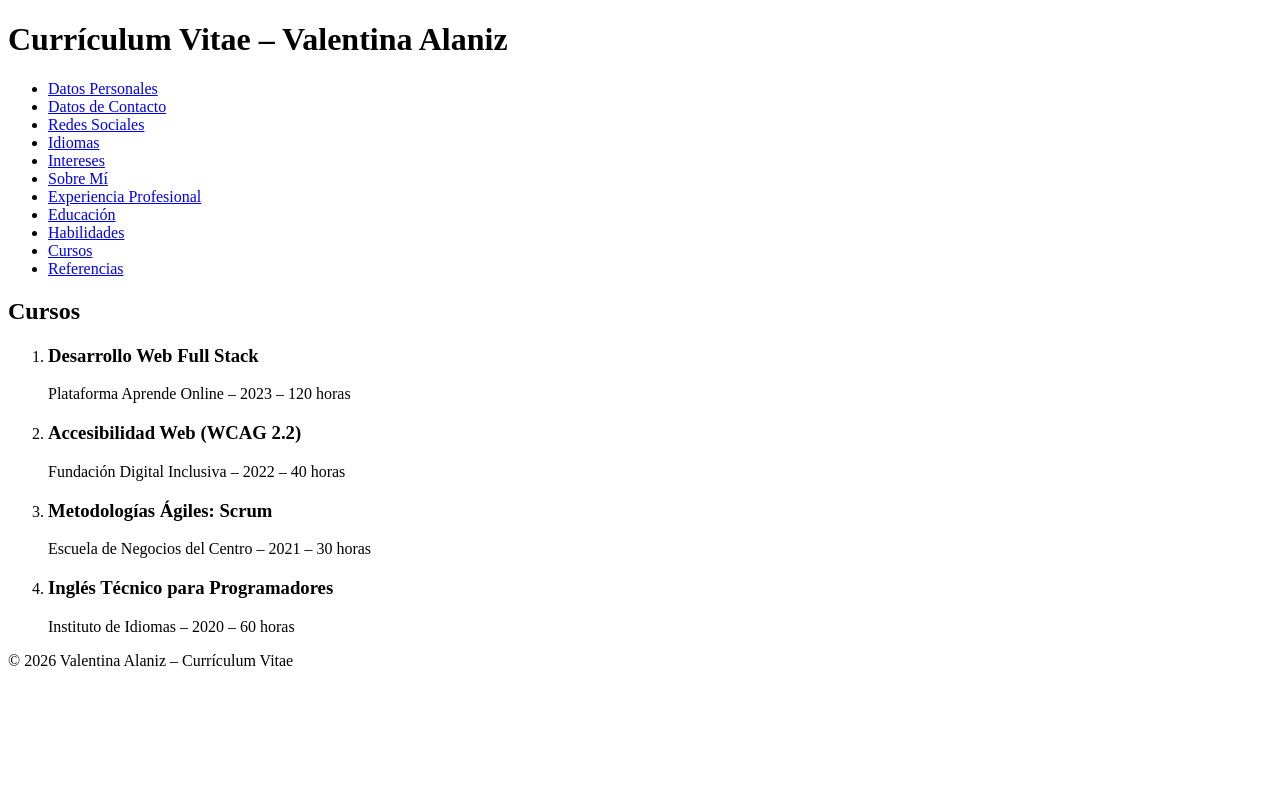
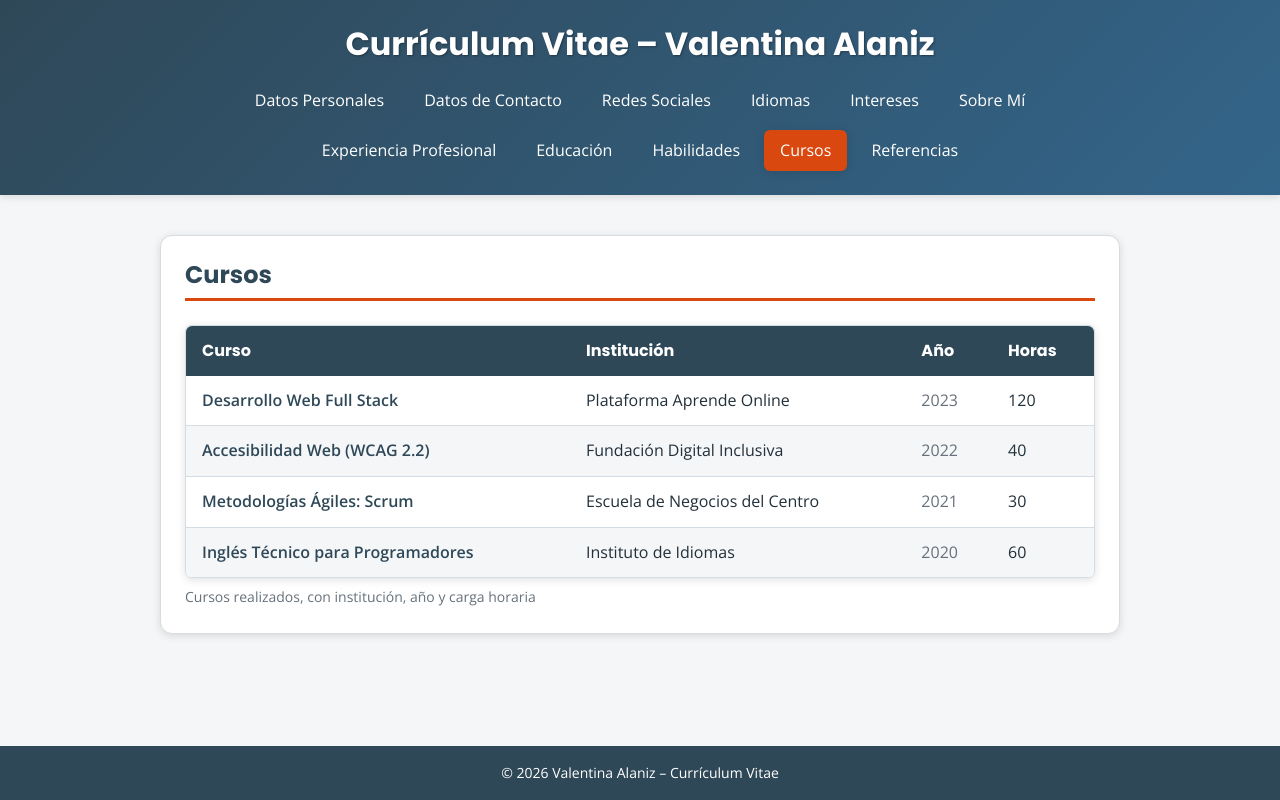
Before and after one commit to valeeAlaniz/curriculum-html, a plain HTML site: page cursos.html in a window 1280 px wide. Drawn offline with nearby package versions, Linux system fonts and the light colour scheme.

Commit message:
Reto 2: estilos CSS

```diff
--- a/cursos.html
+++ b/cursos.html
@@ -4,6 +4,7 @@
   <meta charset="UTF-8">
   <meta name="viewport" content="width=device-width, initial-scale=1.0">
   <title>Cursos | Currículum de Valentina Alaniz</title>
+  <link rel="stylesheet" href="estilos.css">
 </head>
 <body>
   <header>
@@ -19,7 +20,7 @@
         <li><a href="experiencia.html">Experiencia Profesional</a></li>
         <li><a href="educacion.html">Educación</a></li>
         <li><a href="habilidades.html">Habilidades</a></li>
-        <li><a href="cursos.html">Cursos</a></li>
+        <li><a href="cursos.html" aria-current="page">Cursos</a></li>
         <li><a href="referencias.html">Referencias</a></li>
       </ul>
     </nav>
@@ -28,24 +29,43 @@
   <main>
     <section>
       <h2>Cursos</h2>
-      <ol>
-        <li>
-          <h3>Desarrollo Web Full Stack</h3>
-          <p>Plataforma Aprende Online – <time datetime="2023">2023</time> – 120 horas</p>
-        </li>
-        <li>
-          <h3>Accesibilidad Web (WCAG 2.2)</h3>
-          <p>Fundación Digital Inclusiva – <time datetime="2022">2022</time> – 40 horas</p>
-        </li>
-        <li>
-          <h3>Metodologías Ágiles: Scrum</h3>
-          <p>Escuela de Negocios del Centro – <time datetime="2021">2021</time> – 30 horas</p>
-        </li>
-        <li>
-          <h3>Inglés Técnico para Programadores</h3>
-          <p>Instituto de Idiomas – <time datetime="2020">2020</time> – 60 horas</p>
-        </li>
-      </ol>
+      <table>
+        <caption>Cursos realizados, con institución, año y carga horaria</caption>
+        <thead>
+          <tr>
+            <th scope="col">Curso</th>
+            <th scope="col">Institución</th>
+            <th scope="col">Año</th>
+            <th scope="col">Horas</th>
+          </tr>
+        </thead>
+        <tbody>
+          <tr>
+            <th scope="row">Desarrollo Web Full Stack</th>
+            <td>Plataforma Aprende Online</td>
+            <td><time datetime="2023">2023</time></td>
+            <td>120</td>
+          </tr>
+          <tr>
+            <th scope="row">Accesibilidad Web (WCAG 2.2)</th>
+            <td>Fundación Digital Inclusiva</td>
+            <td><time datetime="2022">2022</time></td>
+            <td>40</td>
+          </tr>
+          <tr>
+            <th scope="row">Metodologías Ágiles: Scrum</th>
+            <td>Escuela de Negocios del Centro</td>
+            <td><time datetime="2021">2021</time></td>
+            <td>30</td>
+          </tr>
+          <tr>
+            <th scope="row">Inglés Técnico para Programadores</th>
+            <td>Instituto de Idiomas</td>
+            <td><time datetime="2020">2020</time></td>
+            <td>60</td>
+          </tr>
+        </tbody>
+      </table>
     </section>
   </main>
 
--- /dev/null
+++ b/estilos.css
@@ -0,0 +1,387 @@
+@import url("https://fonts.googleapis.com/css2?family=Open+Sans:wght@400;600&family=Poppins:wght@500;600;700&display=swap");
+
+   /*VARIABLES*/
+   :root {
+     /* Colores */
+     --color-primario: #2f4858;
+     --color-secundario: #33658a;
+     --color-activo: #d9480f;
+     --color-desactivo: #66717b;
+     --color-fondo: #f4f6f8;
+     --color-superficie: #ffffff;
+     --color-borde: #d5dce2;
+     --color-fila-hover: #e3ebf1;
+     --color-texto-claro: #ffffff;
+
+     /* Body */
+     --body-fondo: var(--color-fondo);
+     --body-color-texto: #22303a;
+     --body-fuente: "Open Sans", sans-serif;
+     --body-tamano: 1rem;
+     --body-interlineado: 1.6;
+     --body-margen: 0;
+     --body-padding: 0;
+
+     /* Textos */
+     --titulo-fuente: "Poppins", sans-serif;
+     --titulo-color: var(--color-primario);
+     --titulo-tamano-1: 2rem;
+     --titulo-tamano-2: 1.5rem;
+     --titulo-tamano-3: 1.2rem;
+     --texto-tamano-chico: 0.875rem;
+
+     /* Espaciados */
+     --espacio-xs: 0.25rem;
+     --espacio-s: 0.5rem;
+     --espacio-m: 1rem;
+     --espacio-l: 1.5rem;
+     --espacio-xl: 2.5rem;
+     --separacion-menu: 0.5rem;
+
+     /* Paddings */
+     --padding-caja: 1.5rem;
+     --padding-celda: 0.75rem 1rem;
+
+     /* Bordes */
+     --borde-ancho: 1px;
+     --borde-ancho-acento: 3px;
+     --borde-estilo: solid;
+     --borde: var(--borde-ancho) var(--borde-estilo) var(--color-borde);
+     --radio-s: 6px;
+     --radio-m: 12px;
+     --radio-circular: 50%;
+
+     /* Sombras */
+     --sombra-caja: 0 2px 8px rgba(0, 0, 0, 0.12);
+     --sombra-caja-fuerte: 0 6px 18px rgba(0, 0, 0, 0.2);
+     --sombra-imagen: 0 4px 14px rgba(0, 0, 0, 0.3);
+     --sombra-texto: 1px 1px 2px rgba(0, 0, 0, 0.35);
+
+     /* Otras */
+     --ancho-maximo: 960px;
+     --margen-lateral: max(var(--espacio-m), calc((100% - var(--ancho-maximo)) / 2));
+     --transicion: 0.25s ease;
+   }
+
+   /*BASE*/
+   *,
+   *::before,
+   *::after {
+     box-sizing: border-box;
+   }
+
+   body {
+     display: grid;
+     grid-template-rows: auto 1fr auto;
+     min-height: 100vh;
+     margin: var(--body-margen);
+     padding: var(--body-padding);
+     font-family: var(--body-fuente);
+     font-size: var(--body-tamano);
+     line-height: var(--body-interlineado);
+     color: var(--body-color-texto);
+     background-color: var(--body-fondo);
+   }
+
+   h1,
+   h2,
+   h3 {
+     margin: 0 0 var(--espacio-m);
+     font-family: var(--titulo-fuente);
+     line-height: 1.25;
+     color: var(--titulo-color);
+   }
+
+   h1 {
+     font-size: var(--titulo-tamano-1);
+   }
+
+   h2 {
+     font-size: var(--titulo-tamano-2);
+   }
+
+   h3 {
+     font-size: var(--titulo-tamano-3);
+   }
+
+   p {
+     margin: 0 0 var(--espacio-m);
+   }
+
+   strong {
+     color: var(--color-primario);
+   }
+
+   time {
+     color: var(--color-desactivo);
+   }
+
+   a:focus-visible {
+     outline: 3px solid var(--color-activo);
+     outline-offset: 2px;
+   }
+
+   /*ESTRUCTURA */
+   header,
+   main,
+   footer {
+     padding-inline: var(--margen-lateral);
+   }
+
+   header {
+     padding-block: var(--espacio-l);
+     text-align: center;
+     color: var(--color-texto-claro);
+     background: linear-gradient(135deg, var(--color-primario), var(--color-secundario));
+     box-shadow: var(--sombra-caja);
+   }
+
+   header h1 {
+     color: var(--color-texto-claro);
+     text-shadow: var(--sombra-texto);
+   }
+
+   main {
+     padding-block: var(--espacio-xl);
+   }
+
+   footer {
+     padding-block: var(--espacio-m);
+     font-size: var(--texto-tamano-chico);
+     text-align: center;
+     color: var(--color-texto-claro);
+     background-color: var(--color-primario);
+   }
+
+   footer p {
+     margin: 0;
+   }
+
+   /*MENÚ DE NAVEGACIÓN */
+   nav ul {
+     display: flex;
+     flex-wrap: wrap;
+     justify-content: center;
+     gap: var(--separacion-menu);
+     margin: 0;
+     padding: 0;
+     list-style: none;
+   }
+
+   nav a {
+     display: block;
+     padding: var(--espacio-s) var(--espacio-m);
+     color: var(--color-texto-claro);
+     text-decoration: none;
+     border-radius: var(--radio-s);
+     transition: background-color var(--transicion);
+   }
+
+   nav a:hover {
+     background-color: rgba(255, 255, 255, 0.18);
+   }
+
+   nav a[aria-current="page"] {
+     background-color: var(--color-activo);
+     box-shadow: var(--sombra-caja);
+   }
+
+   nav a:focus-visible {
+     outline-color: var(--color-texto-claro);
+   }
+
+   /*CONTENIDO:*/
+   main > section {
+     padding: var(--padding-caja);
+     background-color: var(--color-superficie);
+     border: var(--borde);
+     border-radius: var(--radio-m);
+     box-shadow: var(--sombra-caja);
+   }
+
+   main h2 {
+     padding-bottom: var(--espacio-s);
+     margin-bottom: var(--espacio-l);
+     border-bottom: var(--borde-ancho-acento) var(--borde-estilo) var(--color-activo);
+   }
+
+   article {
+     margin-top: var(--espacio-l);
+     padding: var(--padding-caja);
+     background-color: var(--color-fondo);
+     border: var(--borde);
+     border-left: 5px solid var(--color-secundario);
+     border-radius: var(--radio-s);
+     box-shadow: var(--sombra-caja);
+     transition: box-shadow var(--transicion);
+   }
+
+   article:hover {
+     box-shadow: var(--sombra-caja-fuerte);
+   }
+
+   article h3 {
+     margin-top: 0;
+   }
+
+   article > :last-child {
+     margin-bottom: 0;
+   }
+
+   main ul {
+     margin: 0 0 var(--espacio-m);
+     padding-left: var(--espacio-l);
+   }
+
+   main li {
+     margin-bottom: var(--espacio-s);
+   }
+
+   main li::marker {
+     color: var(--color-activo);
+   }
+
+   main a {
+     color: var(--color-secundario);
+     text-underline-offset: 3px;
+     transition: color var(--transicion);
+   }
+
+   main a:hover {
+     color: var(--color-activo);
+   }
+
+   address {
+     font-style: normal;
+   }
+
+   address p {
+     margin: 0 0 var(--espacio-s);
+   }
+
+   /*DATOS PERSONALES*/
+   figure {
+     margin: 0 0 var(--espacio-l);
+     text-align: center;
+   }
+
+   figcaption {
+     margin-top: var(--espacio-s);
+     font-family: var(--titulo-fuente);
+     font-weight: 600;
+     color: var(--color-primario);
+   }
+
+   .foto-perfil {
+     width: 200px;
+     height: 200px;
+     max-width: 100%;
+     object-fit: cover;
+     border: 4px solid var(--color-superficie);
+     border-radius: var(--radio-circular);
+     box-shadow: var(--sombra-imagen);
+   }
+
+   dl {
+     display: grid;
+     grid-template-columns: max-content 1fr;
+     gap: var(--espacio-s) var(--espacio-l);
+     margin: 0;
+   }
+
+   dt {
+     font-weight: 600;
+     color: var(--color-primario);
+   }
+
+   dd {
+     margin: 0;
+   }
+
+   /* TABLAS*/
+   table {
+     width: 100%;
+     border: var(--borde);
+     border-radius: var(--radio-s);
+     border-collapse: separate;
+     border-spacing: 0;
+     box-shadow: var(--sombra-caja);
+   }
+
+   caption {
+     caption-side: bottom;
+     padding-top: var(--espacio-s);
+     font-size: var(--texto-tamano-chico);
+     text-align: left;
+     color: var(--color-desactivo);
+   }
+
+   th,
+   td {
+     padding: var(--padding-celda);
+     text-align: left;
+     border-bottom: var(--borde);
+   }
+
+   thead th {
+     font-family: var(--titulo-fuente);
+     color: var(--color-texto-claro);
+     background-color: var(--color-primario);
+     border-bottom: none;
+   }
+
+   thead th:first-child {
+     border-top-left-radius: var(--radio-s);
+   }
+
+   thead th:last-child {
+     border-top-right-radius: var(--radio-s);
+   }
+
+   tbody th {
+     font-weight: 600;
+     color: var(--color-primario);
+   }
+
+   tbody tr:nth-child(even) {
+     background-color: var(--color-fondo);
+   }
+
+   tbody tr:hover {
+     background-color: var(--color-fila-hover);
+   }
+
+   tbody tr:last-child th,
+   tbody tr:last-child td {
+     border-bottom: none;
+   }
+
+   tbody tr:last-child > :first-child {
+     border-bottom-left-radius: var(--radio-s);
+   }
+
+   tbody tr:last-child > :last-child {
+     border-bottom-right-radius: var(--radio-s);
+   }
+
+   /*PANTALLAS CHICAS*/
+   @media (max-width: 600px) {
+     header h1 {
+       font-size: 1.5rem;
+     }
+
+     dl {
+       grid-template-columns: 1fr;
+       gap: var(--espacio-xs);
+     }
+
+     dd {
+       margin-bottom: var(--espacio-s);
+     }
+
+     th,
+     td {
+       padding: var(--espacio-s);
+       font-size: var(--texto-tamano-chico);
+     }
+   }
```
Also changed, not shown: contacto.html (+2 -1 lines), educacion.html (+2 -1 lines), experiencia.html (+3 -32 lines), habilidades.html (+52 -15 lines), idiomas.html (+25 -6 lines), index.html (+3 -2 lines), intereses.html (+3 -2 lines), redes-sociales.html (+6 -4 lines), referencias.html (+2 -1 lines), sobre-mi.html (+3 -3 lines).
